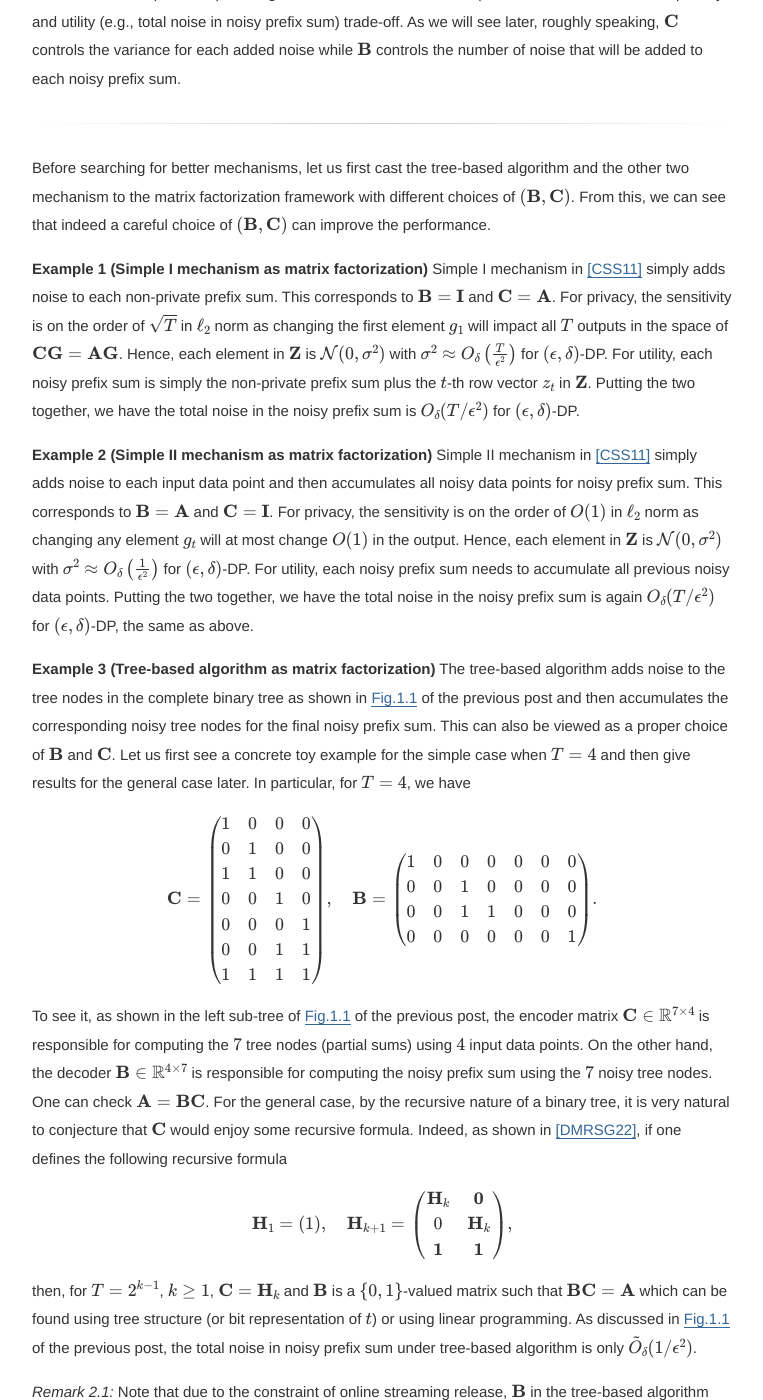
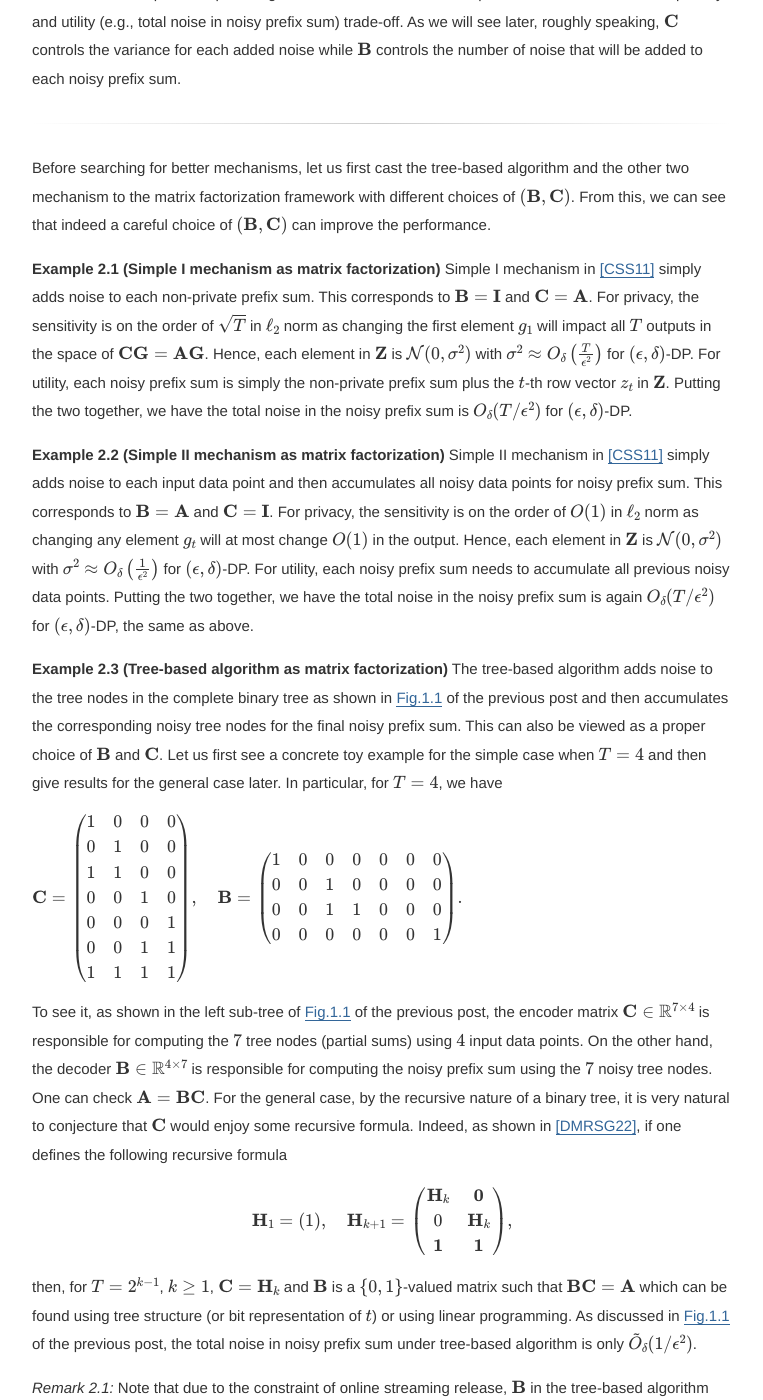
Before and after one commit to XingyuZhou989/blog, a Jekyll site: the page built from _posts/2023-12-28-DP-FTRL-and-matrix-factorization-(II).md, in a window 1280 px wide and 1400 px high, scrolled down 921 px. Shown: the whole window, without its empty margins (258-1021 px from the left). Built offline with Jekyll 4.4.1, drawn with Linux system fonts in a browser that asks for light colours; formulas are drawn with MathJax 3; comment, search, counter and statistics services are not loaded; some of the changed text lies outside the part shown.

Commit message:
update posts

```diff
--- a/_posts/2023-12-28-DP-FTRL-and-matrix-factorization-(II).md
+++ b/_posts/2023-12-28-DP-FTRL-and-matrix-factorization-(II).md
@@ -30,13 +30,14 @@ The high-level intuition behind this method is to adjust the space where one add
 
 Before searching for better mechanisms, let us first cast the tree-based algorithm and the other two mechanism to the matrix factorization framework with different choices of $$(\bB,\bC)$$. From this, we can see that indeed a careful choice of $$(\bB,\bC)$$ can improve the performance.
 
-**Example 1 (Simple I mechanism as matrix factorization)** Simple I mechanism in [[CSS11]](https://eprint.iacr.org/2010/076.pdf) simply adds noise to each non-private prefix sum. This corresponds to $$\bB = \bI$$ and $$\bC = \bA$$. For privacy, the sensitivity is on the order of $$\sqrt{T}$$ in $$\ell_2$$ norm as changing the first element $$g_1$$ will impact all $$T$$ outputs in the space of $$\bC \bG = \bA \bG$$. Hence, each element in $$\bZ$$ is $$\cN(0,\sigma^2)$$ with $$\sigma^2 \approx O_{\delta}\left(\frac{T}{\epsilon^2}\right)$$ for $$(\epsilon,\delta)$$-DP.  For utility, each noisy prefix sum is simply the non-private prefix sum plus the $$t$$-th row vector $$z_t$$ in $$\bZ$$. Putting the two together, we have the total noise in the noisy prefix sum is $$O_{\delta}(T/\epsilon^2)$$ for $$(\epsilon,\delta)$$-DP.
+**Example 2.1 (Simple I mechanism as matrix factorization)** Simple I mechanism in [[CSS11]](https://eprint.iacr.org/2010/076.pdf) simply adds noise to each non-private prefix sum. This corresponds to $$\bB = \bI$$ and $$\bC = \bA$$. For privacy, the sensitivity is on the order of $$\sqrt{T}$$ in $$\ell_2$$ norm as changing the first element $$g_1$$ will impact all $$T$$ outputs in the space of $$\bC \bG = \bA \bG$$. Hence, each element in $$\bZ$$ is $$\cN(0,\sigma^2)$$ with $$\sigma^2 \approx O_{\delta}\left(\frac{T}{\epsilon^2}\right)$$ for $$(\epsilon,\delta)$$-DP.  For utility, each noisy prefix sum is simply the non-private prefix sum plus the $$t$$-th row vector $$z_t$$ in $$\bZ$$. Putting the two together, we have the total noise in the noisy prefix sum is $$O_{\delta}(T/\epsilon^2)$$ for $$(\epsilon,\delta)$$-DP.
 
-**Example 2 (Simple II mechanism as matrix factorization)** Simple II mechanism in [[CSS11]](https://eprint.iacr.org/2010/076.pdf) simply adds noise to each input data point and then accumulates all noisy data points for noisy prefix sum. This corresponds to $$\bB = \bA$$ and $$\bC = \bI$$. For privacy, the sensitivity is on the order of $$O(1)$$ in $$\ell_2$$ norm as changing any element $$g_t$$ will at most change $$O(1)$$ in the output.  Hence, each element in $$\bZ$$ is $$\cN(0,\sigma^2)$$ with $$\sigma^2 \approx O_{\delta}\left(\frac{1}{\epsilon^2}\right)$$ for $$(\epsilon,\delta)$$-DP.  For utility, each noisy prefix sum needs to accumulate all previous noisy data points. Putting the two together, we have the total noise in the noisy prefix sum is again $$O_{\delta}(T/\epsilon^2)$$ for $$(\epsilon,\delta)$$-DP, the same as above.
+**Example 2.2 (Simple II mechanism as matrix factorization)** Simple II mechanism in [[CSS11]](https://eprint.iacr.org/2010/076.pdf) simply adds noise to each input data point and then accumulates all noisy data points for noisy prefix sum. This corresponds to $$\bB = \bA$$ and $$\bC = \bI$$. For privacy, the sensitivity is on the order of $$O(1)$$ in $$\ell_2$$ norm as changing any element $$g_t$$ will at most change $$O(1)$$ in the output.  Hence, each element in $$\bZ$$ is $$\cN(0,\sigma^2)$$ with $$\sigma^2 \approx O_{\delta}\left(\frac{1}{\epsilon^2}\right)$$ for $$(\epsilon,\delta)$$-DP.  For utility, each noisy prefix sum needs to accumulate all previous noisy data points. Putting the two together, we have the total noise in the noisy prefix sum is again $$O_{\delta}(T/\epsilon^2)$$ for $$(\epsilon,\delta)$$-DP, the same as above.
 
 
-**Example 3 (Tree-based algorithm as matrix factorization)**    The tree-based algorithm adds noise to the tree nodes in the complete binary tree as shown in [Fig.1.1](https://xingyuzhou.org/blog/notes/DP-FTRL-and-matrix-factorization-(I)#tree) of the previous post and then accumulates the corresponding noisy tree nodes for the final noisy prefix sum. This can also be viewed as a proper choice of $$\bB$$ and $$\bC$$. Let us first see a concrete toy example for the simple case when $$T = 4$$ and then give results for the general case later. In particular, for $$T = 4$$, we have
+**Example 2.3 (Tree-based algorithm as matrix factorization)**    The tree-based algorithm adds noise to the tree nodes in the complete binary tree as shown in [Fig.1.1](https://xingyuzhou.org/blog/notes/DP-FTRL-and-matrix-factorization-(I)#tree) of the previous post and then accumulates the corresponding noisy tree nodes for the final noisy prefix sum. This can also be viewed as a proper choice of $$\bB$$ and $$\bC$$. Let us first see a concrete toy example for the simple case when $$T = 4$$ and then give results for the general case later. In particular, for $$T = 4$$, we have
 
+<a id="eq21"></a>
 $$
 \bC = \begin{pmatrix}
 1 & 0 & 0 & 0 \\
@@ -53,9 +54,11 @@ $$
 0 & 0 & 1 & 1 & 0 & 0 & 0 \\
 0 & 0 & 0 & 0 & 0 & 0 & 1
 \end{pmatrix}.
+\tag{2.1}
 $$
 
 To see it, as shown in the left sub-tree of [Fig.1.1](https://xingyuzhou.org/blog/notes/DP-FTRL-and-matrix-factorization-(I)#tree) of the previous post, the encoder matrix $$\bC \in \Real^{7 \times 4}$$ is responsible for computing the $$7$$ tree nodes (partial sums) using $$4$$ input data points. On the other hand, the decoder $$\bB \in \Real^{4 \times 7}$$ is responsible for computing the noisy prefix sum using the $$7$$ noisy tree nodes. One can check $$\bA = \bB \bC$$. For the general case, by the recursive nature of a binary tree, it is very natural to conjecture that $$\bC$$ would enjoy some recursive formula. Indeed, as shown in [[DMRSG22]](https://arxiv.org/pdf/2202.08312.pdf), if one defines the following recursive formula
+
 
 $$
 \bH_1 = \begin{pmatrix}
```
Also changed, not shown: other parts of _posts/2023-12-28-DP-FTRL-and-matrix-factorization-(II).md (+1 -1 lines), _posts/2023-12-27-DP-FTRL-and-matrix-factorization-(I).md (+1 -1 lines), _posts/2024-01-01-DP-FTRL-and-matrix-factorization-(III).md (+1 -1 lines), _posts/2024-02-18-DP-FTRL-and-matrix-factorization-(IV).md (added, +79 -0 lines), assets/post_images/correlated-noise.jpg (added), assets/post_images/water-lilies-4.jpg (added).
